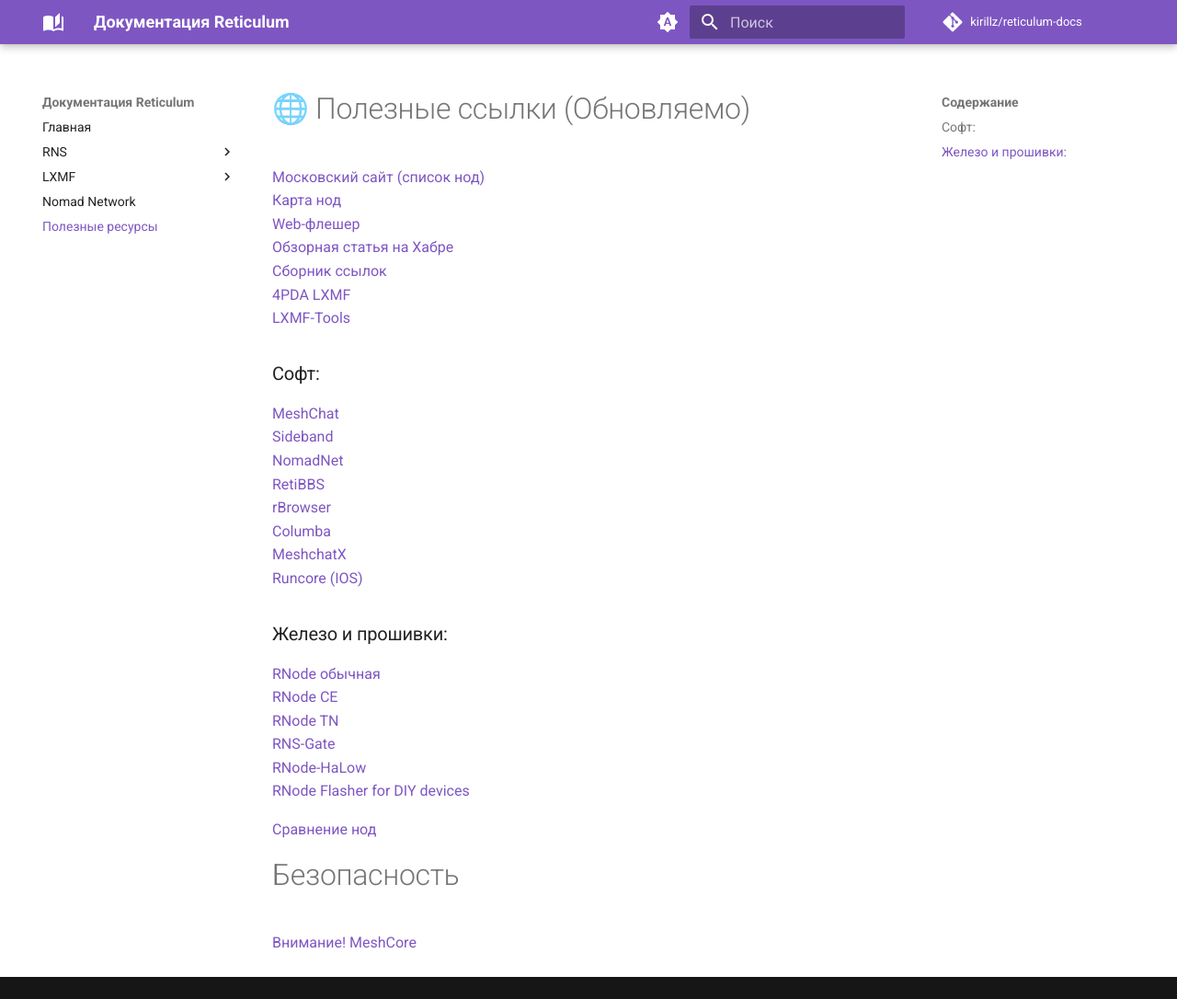
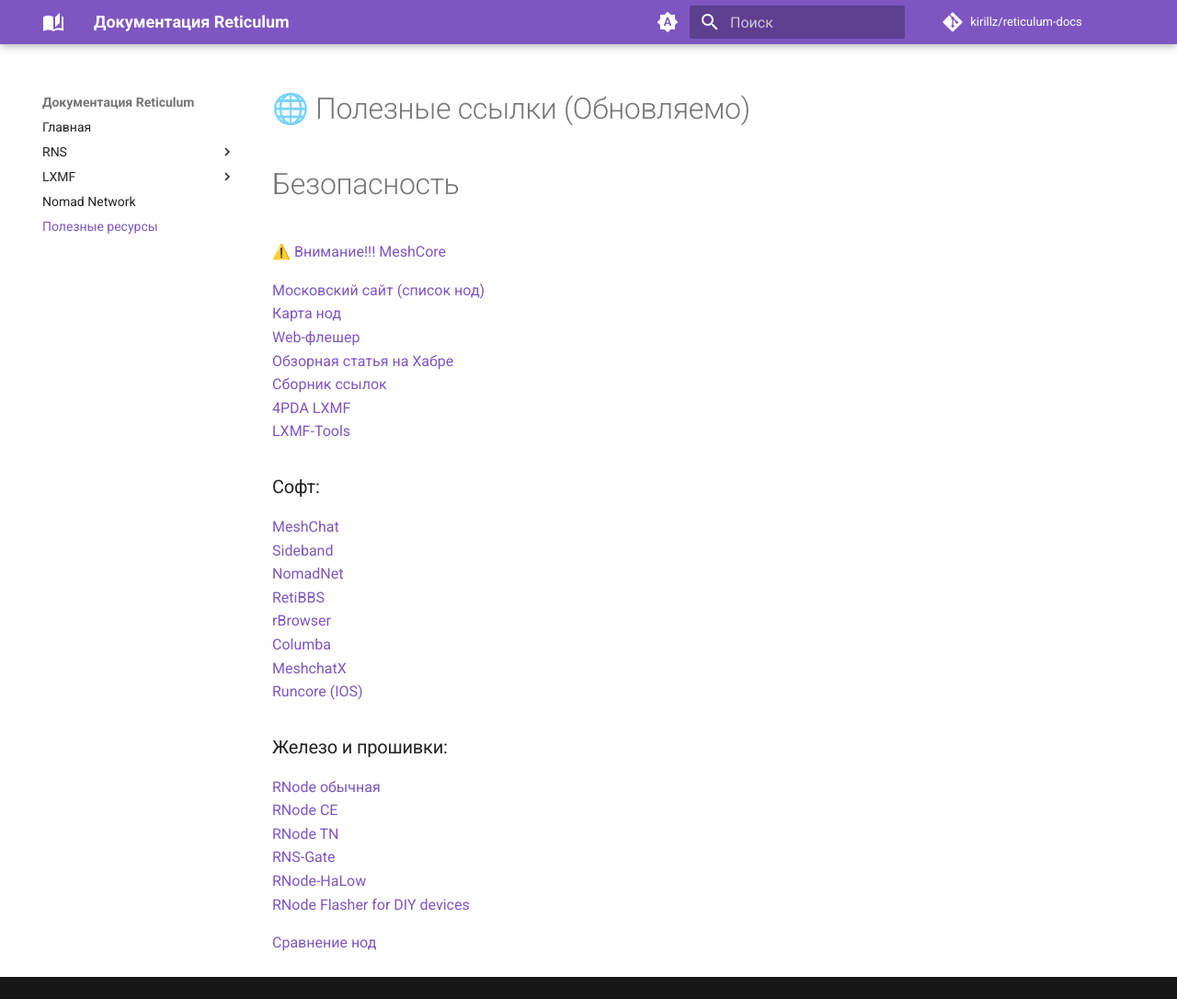
Before and after one commit to kirillz/reticulum-docs, an MkDocs documentation site: the page built from docs/resources/links.md, in a window 1280 px wide and 1086 px high. Shown: the whole window at 92% size. Built offline with MkDocs 1.6.1 and Material for MkDocs 9.7.7, drawn with Linux system fonts in a browser that asks for light colours; comment, search, counter and statistics services are not loaded; part of the change alters nothing that is shown.

```diff
--- a/docs/resources/links.md
+++ b/docs/resources/links.md
@@ -1,4 +1,8 @@
 # 🌐 Полезные ссылки (Обновляемо)
+
+# Безопасность
+[⚠️ Внимание!!! MeshCore](https://t.me/reticulum_network_rus/9/9290)
+
 
 [Московский сайт (список нод)](https://rns.moscow)
 [Карта нод](https://rmap.world/)
@@ -28,7 +32,3 @@
 [RNode Flasher for DIY devices](https://rns.moscow/flasher/)
 
 [Сравнение нод](https://docs.google.com/spreadsheets/d/1Wx1nAqK9-SL29L_OIpaH-1g1FSrVlBEYx3L0WuJVoZU/htmlview)
-
-# Безопасность
-
-[Внимание! MeshCore](https://t.me/reticulum_network_rus/9/9290)
```
